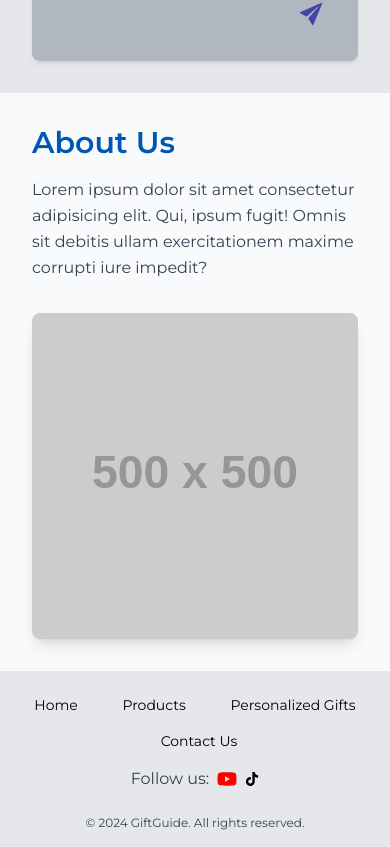
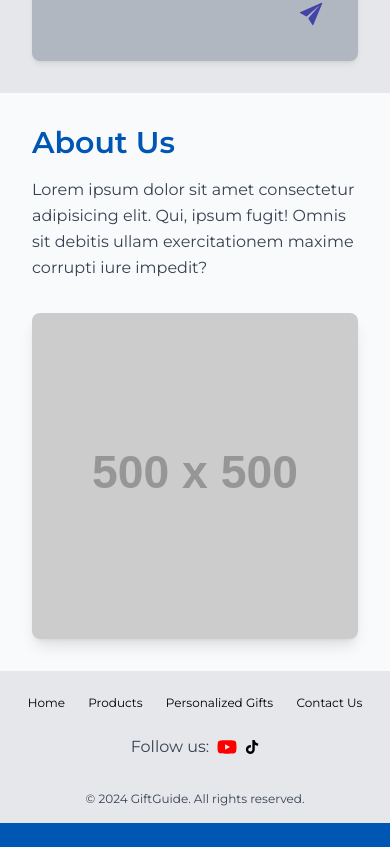
Before and after one commit to edm1001/gift-guru, a React (Vite) app in the folder frontend/: page /contact in a window 390 px wide. Shown: the part 780-1627 px from the top of the page. After the commit the page ends 1603 px from the top, so only its background shows below. Built offline with nearby package versions, Linux system fonts and the light colour scheme.

Commit message:
fix links to footer

```diff
--- a/frontend/src/components/Footer.jsx
+++ b/frontend/src/components/Footer.jsx
@@ -4,21 +4,21 @@ const Footer = () => {
   return (
     <div className="bg-gray-200 p-4 text-center">
       {/* Create a row for all footer items */}
-      <div className="flex flex-wrap justify-around items-center text-sm space-x-2 sm:space-x-4">
-        <div className="flex-grow p-2 sm:p-4 hover:text-blue hover:underline cursor-pointer">
+      <div className="flex flex-wrap justify-around items-center text-xs sm:text-sm">
+        <div className="p-2 sm:p-4 hover:text-blue hover:underline cursor-pointer">
           <Link to="/">Home</Link>
         </div>
-        <div className="flex-grow p-2 sm:p-4 hover:text-blue hover:underline cursor-pointer">
+        <div className="p-2 sm:p-4 hover:text-blue hover:underline cursor-pointer">
           <Link to="/shop">Products</Link>
         </div>
-        <div className="flex-grow p-2 sm:p-4 hover:text-blue hover:underline cursor-pointer">
+        <div className="p-2 sm:p-4 hover:text-blue hover:underline cursor-pointer">
           <Link to="/links">Personalized Gifts</Link>
         </div>
-        <div className="flex-grow p-2 sm:p-4 hover:text-blue hover:underline cursor-pointer">
+        <div className="p-2 sm:p-4 hover:text-blue hover:underline cursor-pointer">
           <Link to="/contact">Contact Us</Link>
         </div>
       </div>
-      <div className="flex-grow p-2 sm:p-4 flex items-center space-x-2 justify-center">
+      <div className="flex-grow p-4 flex items-center space-x-2 justify-center">
         <p className="text-gray-700">Follow us:</p>
         <FaYoutube
           size={20}
```
